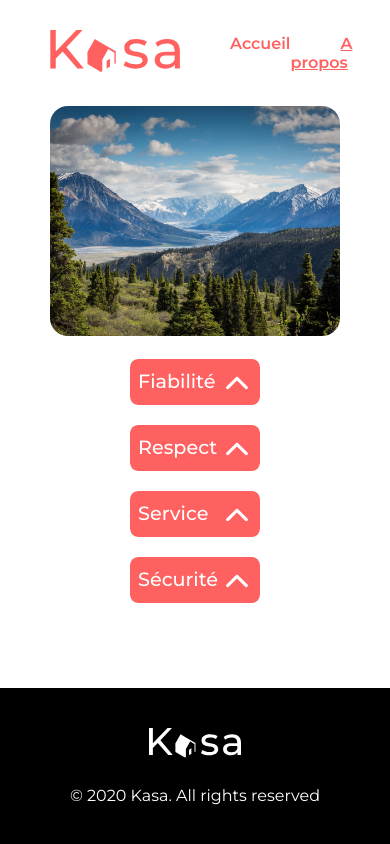
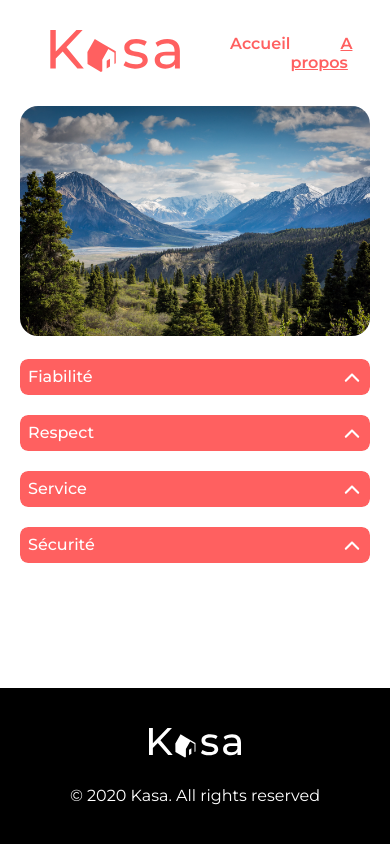
Before and after one commit to FPan7792/projet-kasa, a React (Create React App) app: page /about in a window 390 px wide. Built offline with nearby package versions, Linux system fonts and the light colour scheme.

Commit message:
about page mobile ok

```diff
--- a/src/components/Collapse/collapse.module.scss
+++ b/src/components/Collapse/collapse.module.scss
@@ -21,6 +21,10 @@
       color: base.$white;
       display: inline-block;
       font-size: larger;
+
+      @media (max-width: 768px) {
+        font-size: medium;
+      }
     }
 
     .collapse__container__arrow_up {
@@ -30,6 +34,11 @@
       transform: rotate(180deg);
       transition: base.$base-transition;
       cursor: pointer;
+
+      @media (max-width: 768px) {
+        height: 20px;
+        width: 20px;
+      }
     }
 
     .collapse__container__arrow_down {
@@ -38,7 +47,16 @@
       width: 30px;
       display: inline-block;
       transition: base.$base-transition;
+
+      @media (max-width: 768px) {
+        height: 20px;
+        width: 20px;
+      }
     }
+
+    // @media (max-width: 768px) {
+    //   padding: 8px;
+    // }
   }
 
   .description {
--- a/src/routes/About/about.js
+++ b/src/routes/About/about.js
@@ -31,7 +31,7 @@ const About = () => {
       <img
         className={styles.banner__img}
         src={bannerImg}
-        alt=""
+        alt="bannière about"
         height={"auto"}
         width={"auto"}
       />
--- a/src/routes/About/about.module.scss
+++ b/src/routes/About/about.module.scss
@@ -19,5 +19,13 @@
     display: flex;
     flex-direction: column;
     gap: 20px;
+
+    @media (max-width: 768px) {
+      padding: 0;
+    }
+  }
+
+  @media (max-width: 768px) {
+    padding: 0 20px;
   }
 }
```
